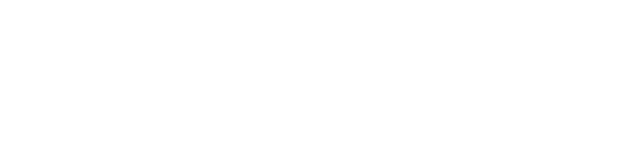
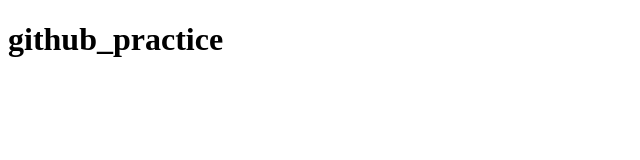
Before and after one commit to peggyserena/git_practice, a plain HTML site: page index.html in a window 1280 px wide. Shown: the whole page, without its empty margins (0-640 px from the left). Drawn offline with Linux system fonts and the light colour scheme.

Commit message:
modified index.html

```diff
--- a/index.html
+++ b/index.html
@@ -6,5 +6,7 @@
     <meta name="viewport" content="width=device-width, initial-scale=1.0" />
     <title>github_practice</title>
   </head>
-  <body></body>
+  <body>
+    <h1>github_practice</h1>
+  </body>
 </html>
```
